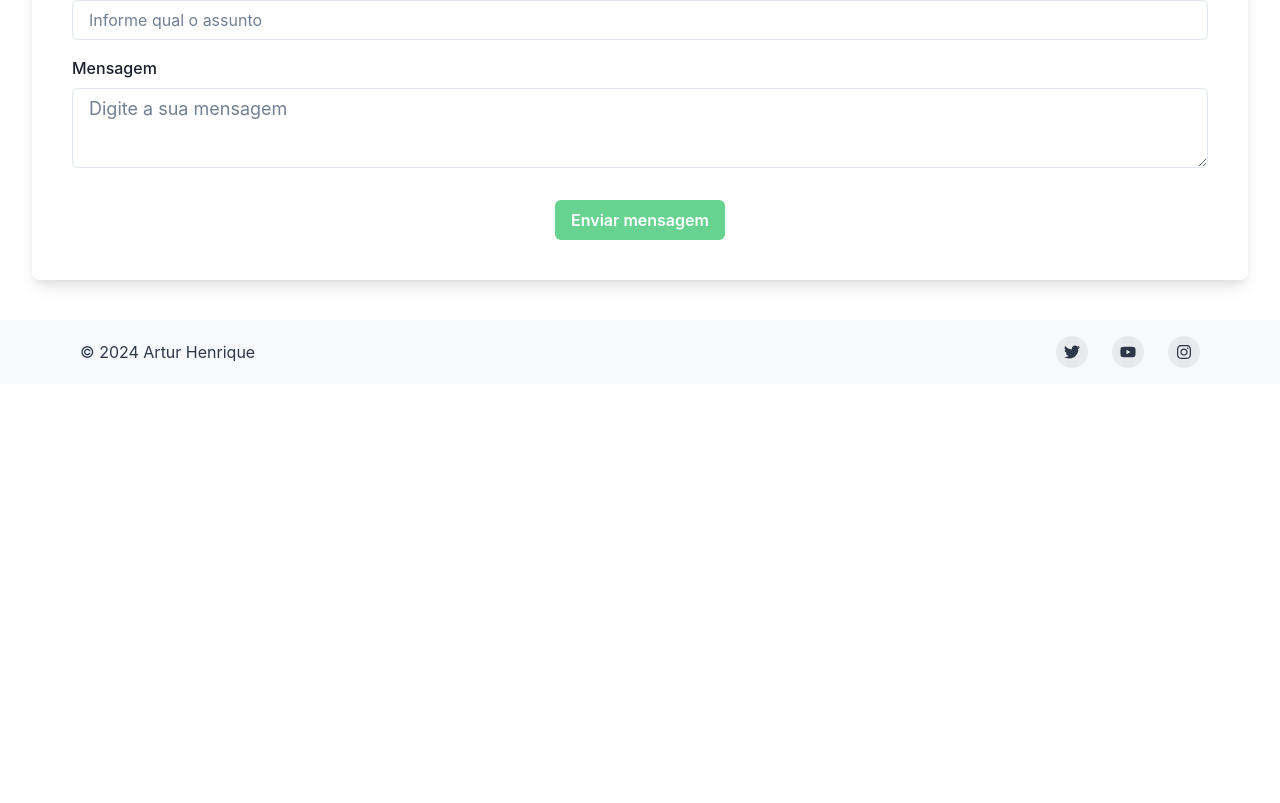
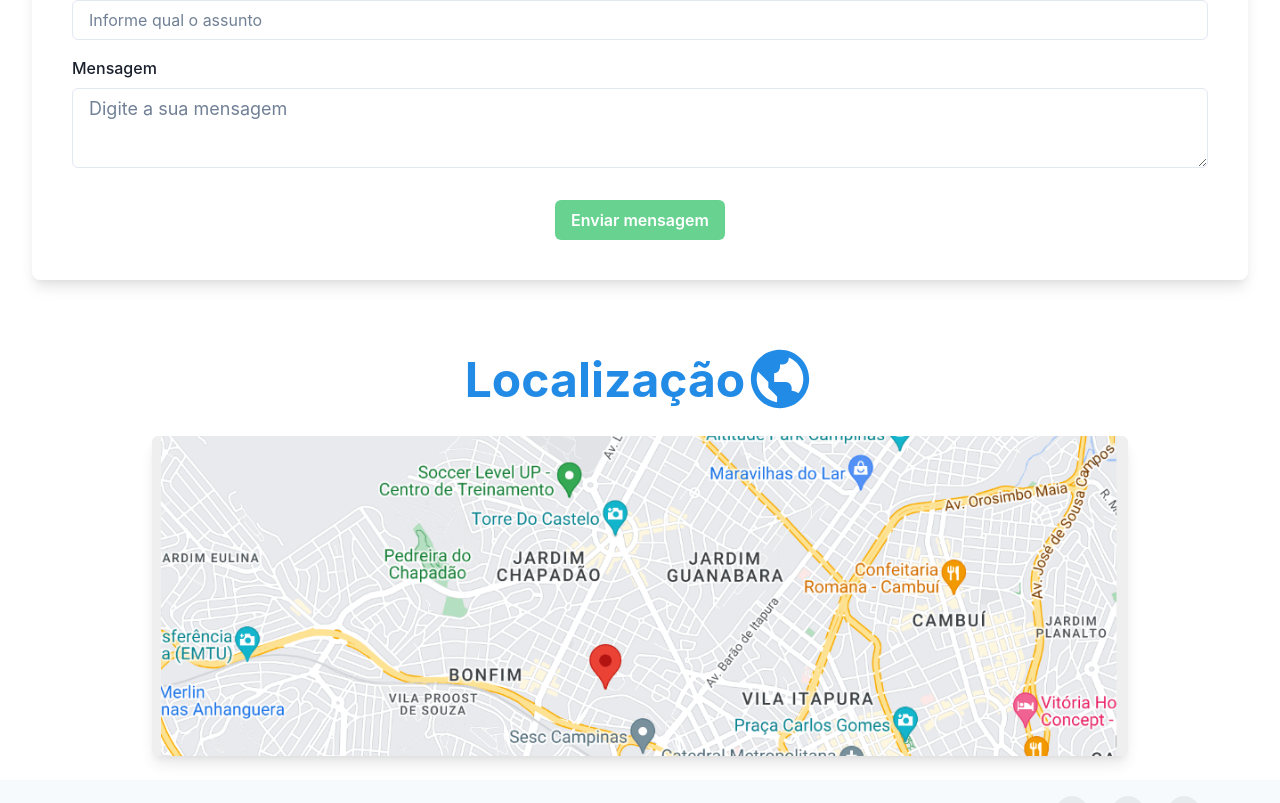
Before and after one commit to ArturHAlves/project-marcosoft, a React (Vite) app: page / in a window 1280 px wide. Shown: the part 1991-2794 px from the top of the page. Before the commit the page ends 2375 px from the top, so only its background shows below. Built offline with nearby package versions, Linux system fonts and the light colour scheme.

Commit message:
feat: Criação da localização

```diff
--- a/package.json
+++ b/package.json
@@ -15,9 +15,11 @@
     "@emotion/react": "^11.11.3",
     "@emotion/styled": "^11.11.0",
     "framer-motion": "^11.0.3",
+    "leaflet": "^1.9.4",
     "react": "^18.2.0",
     "react-dom": "^18.2.0",
     "react-icons": "^5.0.1",
+    "react-leaflet": "^4.2.1",
     "react-social-icons": "^6.10.0"
   },
   "devDependencies": {
--- a/src/App.tsx
+++ b/src/App.tsx
@@ -3,6 +3,7 @@ import Contact from "./components/Contact"
 import Footer from "./components/Footer"
 import Hero from "./components/Hero"
 import Holirite from "./components/Holerite"
+import Maps from "./components/Maps"
 import NavBar from "./components/NavBar"
 import WhatsAppButton from "./components/WhatsAppButton"
 
@@ -15,6 +16,7 @@ function App() {
     <About />
     <Holirite />
     <Contact />
+    <Maps />
     <WhatsAppButton />
     <Footer />
     </>
--- /dev/null
+++ b/src/components/Maps.tsx
@@ -0,0 +1,31 @@
+import { chakra, Container, Image, Flex } from "@chakra-ui/react";
+import { BiWorld } from "react-icons/bi";
+
+export default function Maps() {
+  return (
+    <Container maxW="5xl" p="6">
+      <Flex align="center" justify="center" direction="row" mb={5}>
+        <chakra.h2
+          fontSize="5xl"
+          color={"#228be6"}
+          fontWeight="bold"
+          textAlign="center"
+          display="inline-flex"
+        >
+          Localização
+          <BiWorld size="70px" />
+        </chakra.h2>
+      </Flex>
+      <Image
+        boxShadow="lg"
+        w="100%"
+        h="100%"
+        minW={{ base: "auto", md: "30rem" }}
+        maxH="20rem"
+        objectFit="cover"
+        src={'/images/maps.png'}
+        rounded="md"
+      />
+    </Container>
+  );
+}
--- a/src/components/NavBar.tsx
+++ b/src/components/NavBar.tsx
@@ -18,6 +18,8 @@ const Links = [
   { href: "#howItWorks", label: "Sobre nós" },
   { href: "#plan", label: "Holerite" },
   { href: "/contato", label: "Contato" },
+  { href: "/localizacao", label: "Localização" },
+
 ];
 
 const NavLink = (props: NavLinkProps) => {
```
Also changed, not shown: public/images/maps.png (added), 1 other file (tests, documents, lock files or other folders).
